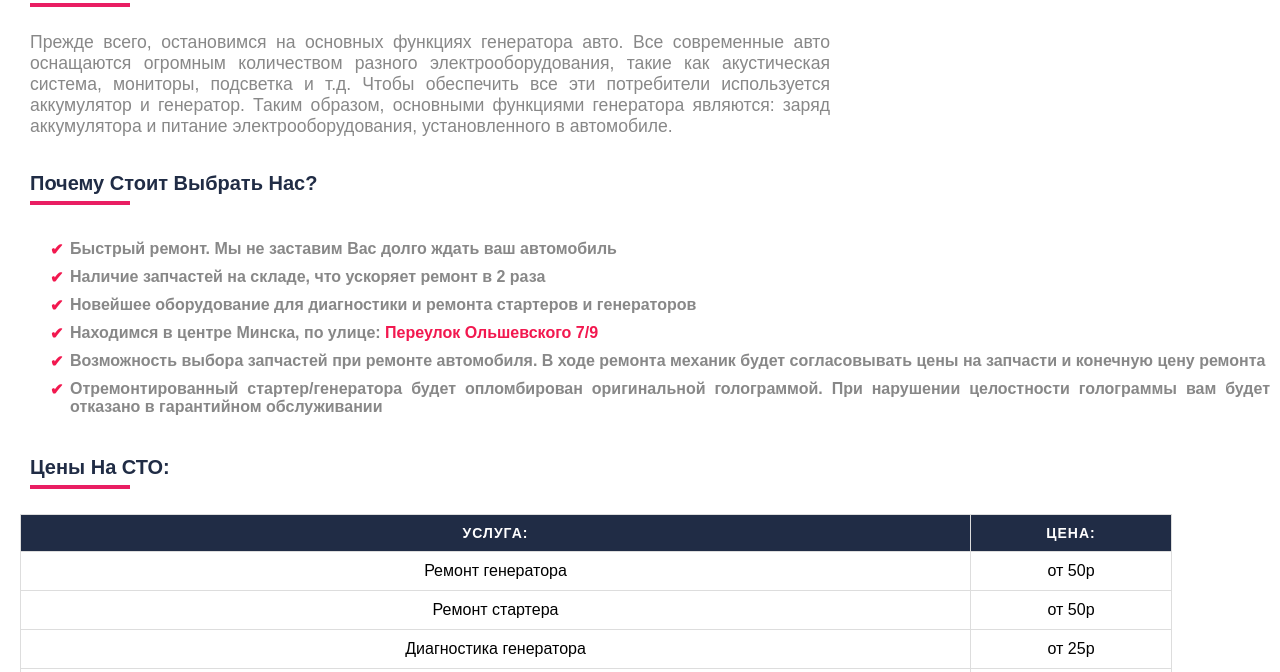
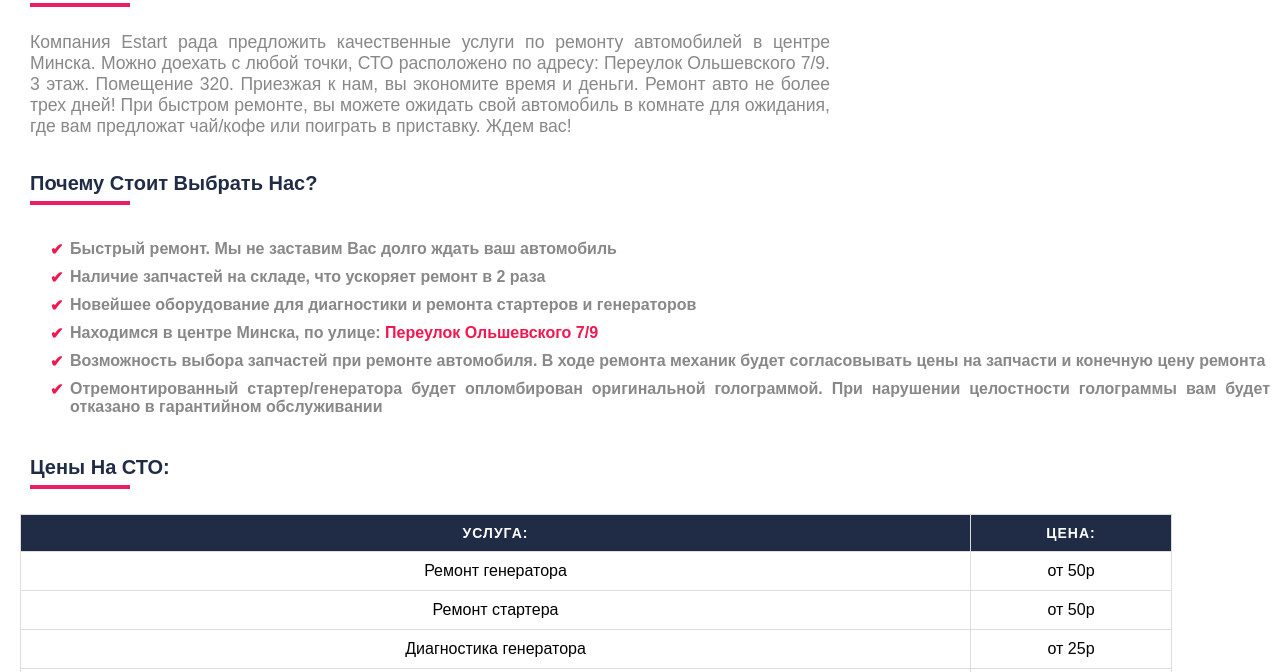
Before and after one commit to thesmertnik/new_estart_by, a website built with Parcel: page pages/services/STO.html in a window 1280 px wide. Shown: the part 128-800 px from the top of the page. Built offline with nearby package versions, Linux system fonts and the light colour scheme.

Commit message:
0.1.9 исправлена страница СТО

```diff
--- a/pages/services/STO.html
+++ b/pages/services/STO.html
@@ -46,13 +46,9 @@
     <h2>СТО:</h2>
   </div>
   <p>
-    Прежде всего, остановимся на основных функциях генератора авто.
-    Все современные авто оснащаются огромным количеством
-    разного электрооборудования, такие как акустическая система,
-    мониторы, подсветка и т.д. Чтобы обеспечить все эти потребители
-    используется аккумулятор и генератор. Таким образом, основными
-    функциями генератора являются: заряд аккумулятора и питание электрооборудования,
-    установленного в автомобиле.
+   Компания Estart рада предложить качественные услуги по ремонту автомобилей в центре Минска. Можно доехать с любой точки, СТО расположено по адресу: Переулок Ольшевского 7/9. 3 этаж. Помещение 320.
+    Приезжая к нам, вы экономите время и деньги. Ремонт авто не более трех дней! При быстром ремонте, вы можете ожидать свой автомобиль в комнате для ожидания, где вам предложат чай/кофе или поиграть в приставку.
+    Ждем вас!
   </p>
   <h4>Почему стоит выбрать нас?</h4>
   <ol>
```
Also changed, not shown: pages/about_us.html (+1 -0 lines), pages/contacts.html (+1 -0 lines), pages/services.html (+1 -0 lines).
